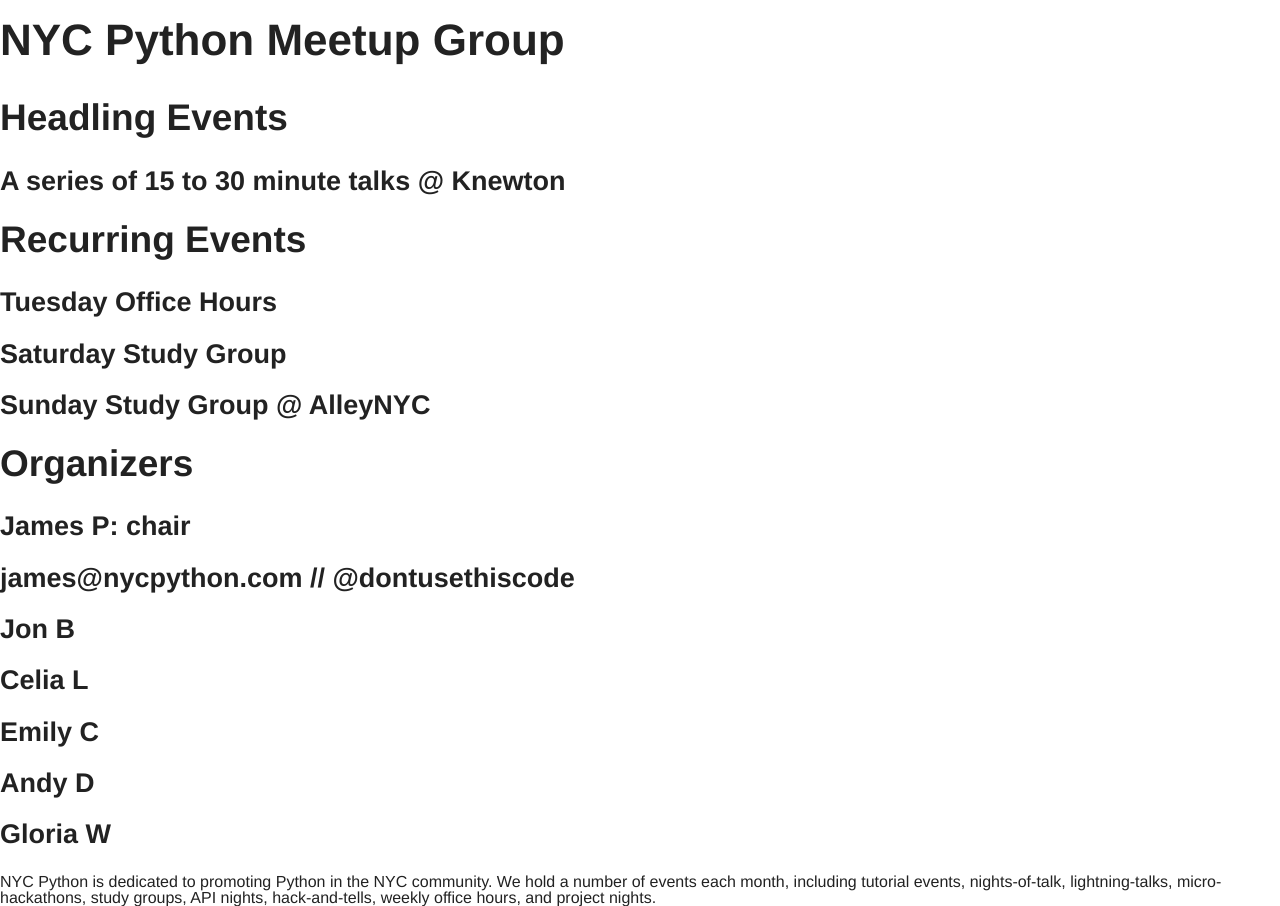
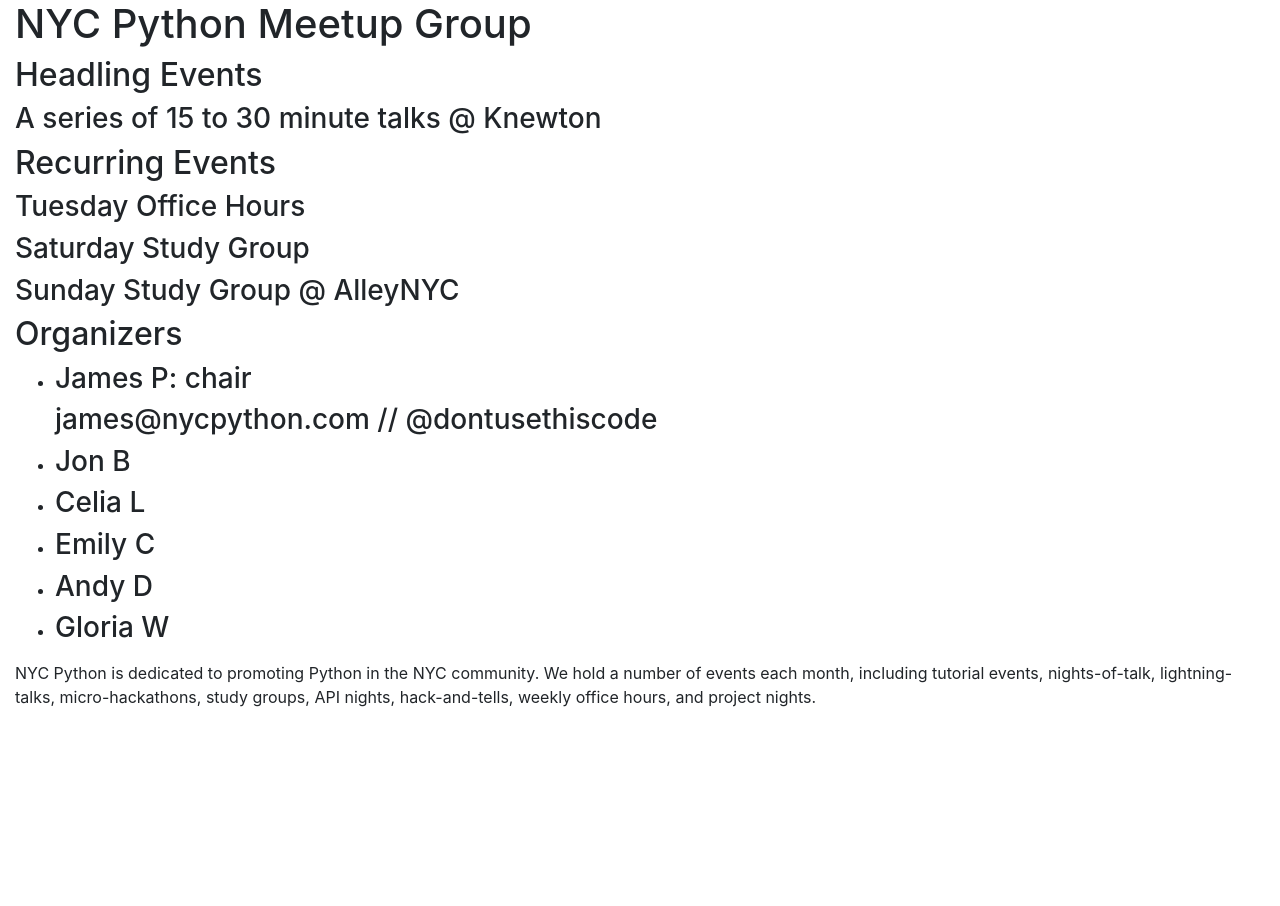
Before and after one commit to NYCPython/nycpython.com, a Python web app: template src/templates/index.html in a window 1280 px wide. After the commit the page ends 707 px from the top, so only its background shows below. Run offline with Jinja, Linux system fonts and the light colour scheme; the template is opened without the code that fills it, so the values that code supplies are empty; some libraries are stand-ins or nearby versions.

Commit message:
Added basic base template html

```diff
--- a/src/templates/base.html
+++ b/src/templates/base.html
@@ -2,12 +2,19 @@
 <html>
     <head>
         <title>{% block title %}Home{% endblock %} | NYC Python</title>
-        <link rel="stylesheet" type="text/css" href="/static/css/foundation.min.css">
+        <meta name="viewport" content="width=device-width, initial-scale=1.0">
+        <link rel="stylesheet" type="text/css" href="/static/css/bootstrap.min.css">
+        <link rel="stylesheet" type="text/css" href="/static/css/bootstrap-reponsive.min.css">
+        <link rel="stylesheet" type="text/css" href="/static/css/main.css">
         {% block extra_css %}{% endblock %}
-        {% block extra_head_js %}{% endblock %}{# This should be very rarely used. If at all possible, javascript should go at the end of the page #}
+        {% block extra_head_js %}{% endblock %}{# This should be very rarely used. If at all possible, javascript should go at the end of the page  #}
     </head>
     <body>
-        {% block content %}{% endblock %}
+        <section class="sidebar">
+        </section>
+        <div class="container-fluid main-content-area">
+         {% block content %}{% endblock %}
+        </div>
         <script src="/static/foundation.min.js"></script>
         {% block extra_js %}{% endblock %}
     </body>
```
